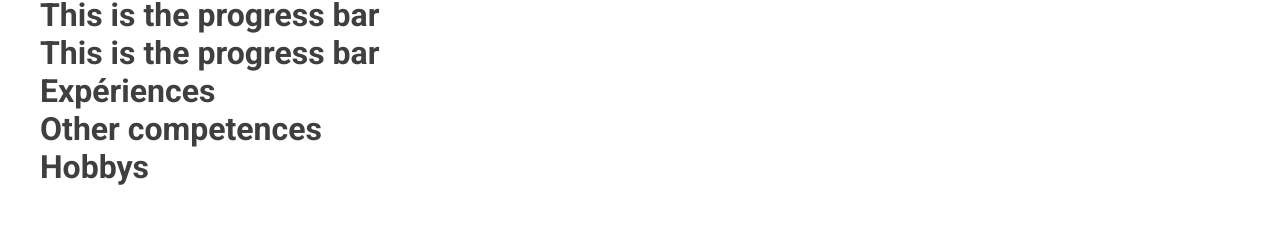
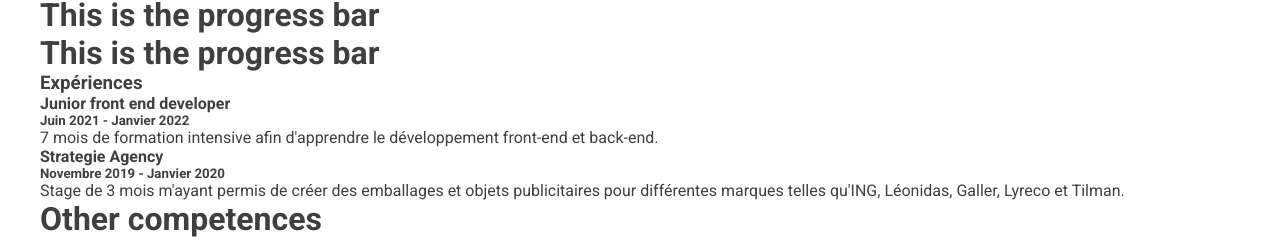
Before and after one commit to Corentine4/Portfolio-React, a React (Create React App) app: page /competences in a window 1280 px wide. Shown: the part 666-908 px from the top of the page. Before the commit the page ends 868 px from the top, so only its background shows below. Built offline with nearby package versions, Linux system fonts and the light colour scheme.

Commit message:
Complete the Experiences page

```diff
--- a/src/elements/Knowledges/Experiences.js
+++ b/src/elements/Knowledges/Experiences.js
@@ -2,8 +2,18 @@ import React from 'react';
 
 const Experiences = () => {
     return (
-        <div>
-            <h1>Expériences</h1>
+        <div className="Experiences">
+            <h3>Expériences</h3>
+            <div className="experience-1">
+                <h4>Junior front end developer</h4>
+                <h5>Juin 2021 - Janvier 2022</h5>
+                <p>7 mois de formation intensive afin d'apprendre le développement front-end et back-end.</p>
+            </div>
+            <div className="experience-2">
+                <h4>Strategie Agency</h4>
+                <h5>Novembre 2019 - Janvier 2020</h5>
+                <p>Stage de 3 mois m'ayant permis de créer des emballages et objets publicitaires pour différentes marques telles qu'ING, Léonidas, Galler, Lyreco et Tilman.</p>
+            </div>
         </div>
     );
 };
```
